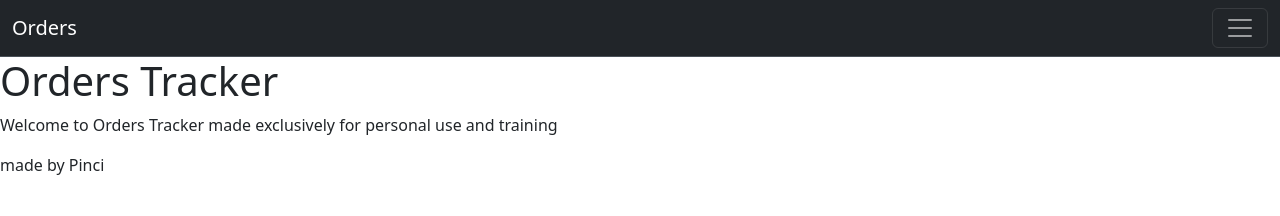
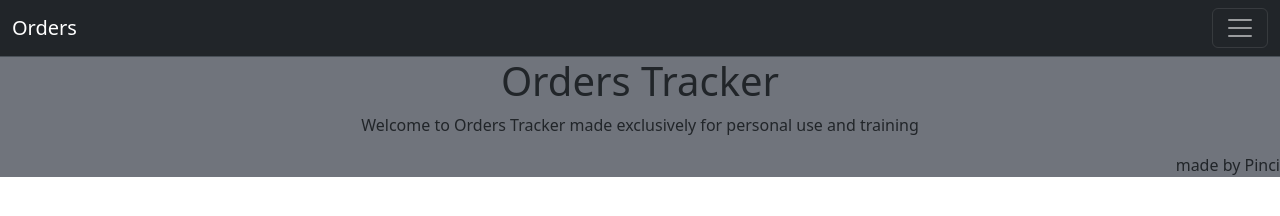
Before and after one commit to pinciflucnik/orderstracker, a website with bundled scripts: page index.html in a window 1280 px wide. Built offline with nearby package versions, Linux system fonts and the light colour scheme.

Commit message:
Update index.html

```diff
--- a/index.html
+++ b/index.html
@@ -5,7 +5,7 @@
     <meta http-equiv="X-UA-Compatible" content="IE=edge">
     <meta name="viewport" content="width=device-width, initial-scale=1.0">
     <link href="https://cdn.jsdelivr.net/npm/bootstrap@5.3.2/dist/css/bootstrap.min.css" rel="stylesheet" integrity="sha384-T3c6CoIi6uLrA9TneNEoa7RxnatzjcDSCmG1MXxSR1GAsXEV/Dwwykc2MPK8M2HN" crossorigin="anonymous">
-    <link rel="stylesheet" href="./static/styles.css">
+    <link rel="stylesheet" href="./styles.css">
     <title>Orders Tracker by Pinci</title>
     <link rel="icon" href="./favIcon.png">
     <script type="text/javascript" src="https://npmcdn.com/parse/dist/parse.min.js"></script>
```
